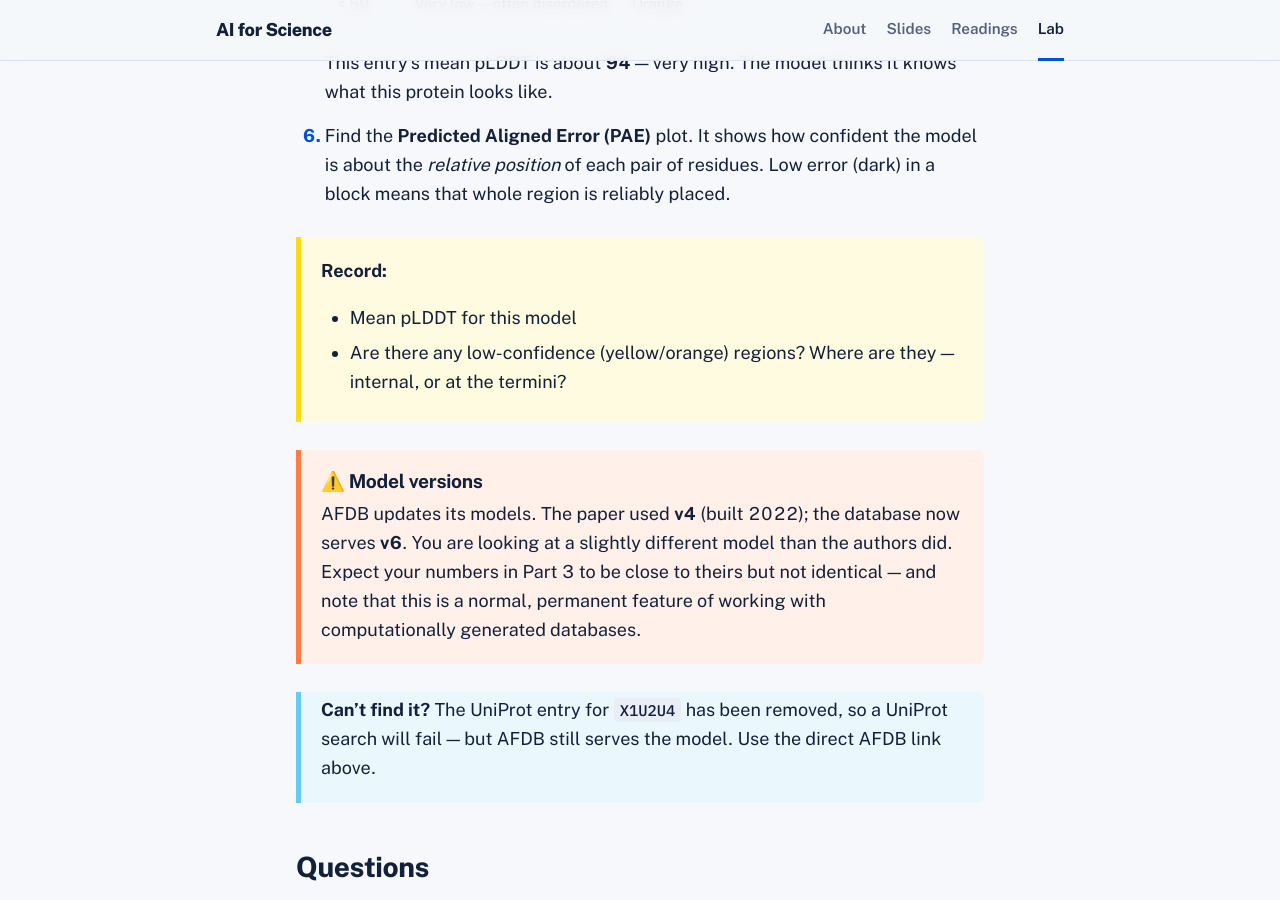
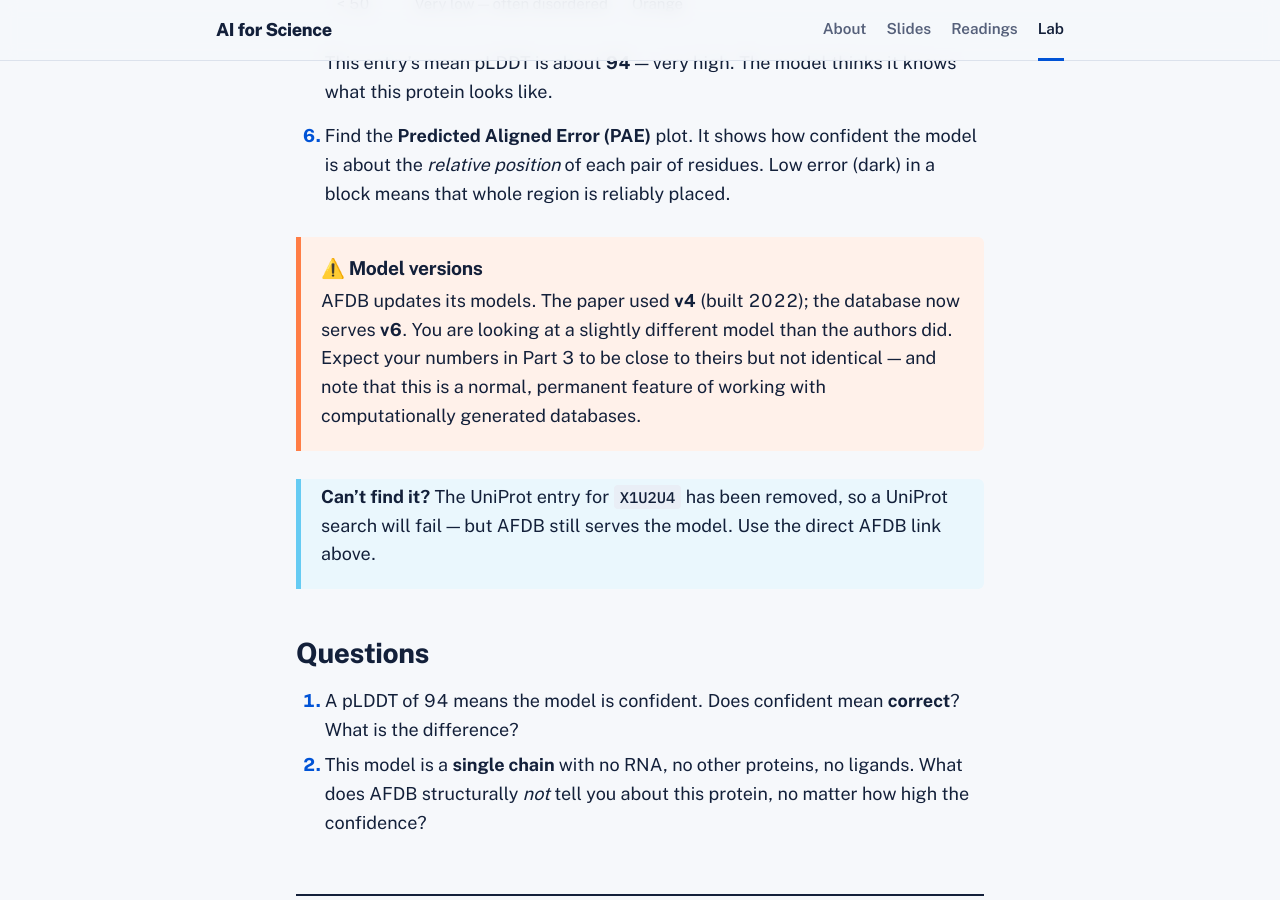
Before and after one commit to DanTurner-Evans/AI-for-science, a Jekyll site: the page built from lab/part-2.md, in a window 1280 px wide and 900 px high, scrolled down 1283 px. Built offline with Jekyll 4.4.1, drawn with Linux system fonts in a browser that asks for light colours.

Commit message:
Remove Record box from Part 2
Co-Authored-By: Claude Opus 5.5 <noreply@anthropic.com>

```diff
--- a/lab/part-2.md
+++ b/lab/part-2.md
@@ -47,15 +47,6 @@ best guesses.
    model is about the *relative position* of each pair of residues. Low error
    (dark) in a block means that whole region is reliably placed.
 
-<div class="record" markdown="1">
-
-**Record:**
-- Mean pLDDT for this model
-- Are there any low-confidence (yellow/orange) regions? Where are they —
-  internal, or at the termini?
-
-</div>
-
 > ### ⚠️ Model versions
 >
 > AFDB updates its models. The paper used **v4** (built 2022); the database now
```
